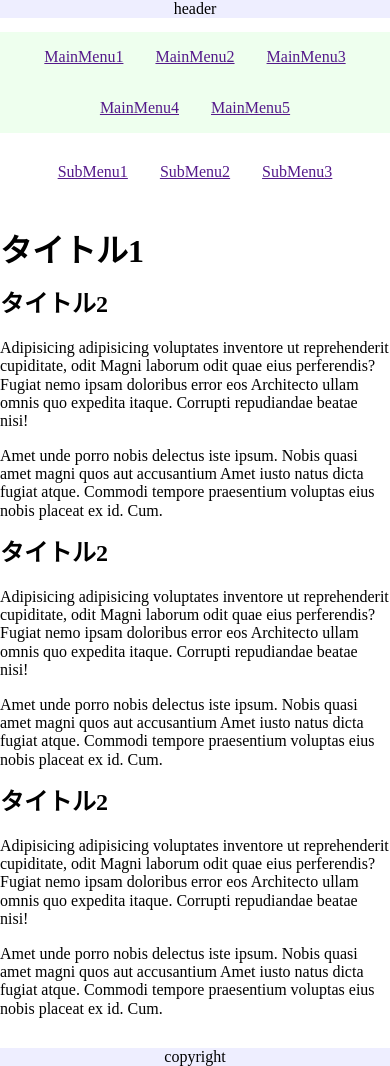
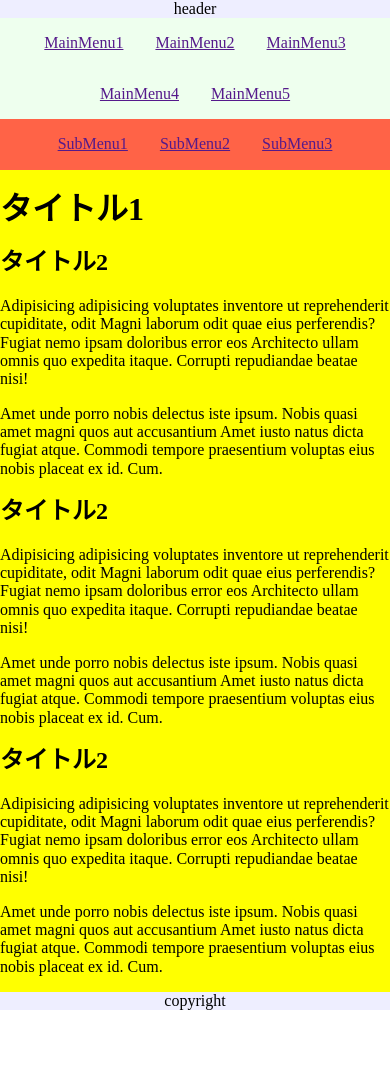
Before and after one commit to kazoo0217/learning-css-grid-layout, a website: page html/index.html in a window 390 px wide. After the commit the page ends 1010 px from the top, so only its background shows below. Drawn offline with Linux system fonts and the light colour scheme.

Commit message:
fix IE11

```diff
--- a/gulpfile.js
+++ b/gulpfile.js
@@ -10,6 +10,7 @@ gulp.task('sass', function () {
     }).on('error', sass.logError))
     .pipe(autoprefixer({//ベンダープレフィックス付けて
       browsers: ['last 2 major versions', 'ie >= 10'],
+      grid: true,
       cascade: false
     }))
     .pipe(gulp.dest('./html/css/'));
--- a/src/scss/style.scss
+++ b/src/scss/style.scss
@@ -11,12 +11,14 @@ ul {
 header {
   background: #eef;
   grid-column: 1 / 3;
+  grid-row: 1 / 1;
   text-align: center;
 }
 
 nav {
   background: #efe;
   grid-column: 1 / 3;
+  grid-row: 2 / 3;
   ul {
     display: flex;
     flex-flow: row wrap;
@@ -28,17 +30,25 @@ nav {
   }
 }
 
-main {
-}
-
 aside {
+  background: tomato;
+  grid-column: 1 / 2;
+  grid-row: 3;
   position: sticky;
   top:0;
 }
 
+main {
+  grid-column: 2 / 3;
+  grid-row: 3;
+  background: yellow;
+}
+
+
 footer {
   background: #eef;
   grid-column: 1 / 3;
+  grid-row: 4;
   text-align: center;
 }
 
@@ -46,8 +56,8 @@ footer {
   max-width: 960px;
   margin:auto;
   display: grid;
-  grid-gap: 14px;
   grid-template-columns: 1fr 5fr;
+  grid-template-rows: auto auto;
 }
 
 @media (max-width: 767px) {
@@ -55,8 +65,11 @@ footer {
   main {
     grid-column: 1 / 3;
   }
+  main {
+    grid-row: 4;
+  }
   aside {
-    background: transparent;
+    grid-row: 3;
     ul {
       display: flex;
       flex-flow: row wrap;
@@ -67,6 +80,9 @@ footer {
       }
     }
   }
+  footer {
+    grid-row: 5;
+  }
 }
 @media (min-width: 768px) {
 }
```
Also changed, not shown: html/css/style.css.
